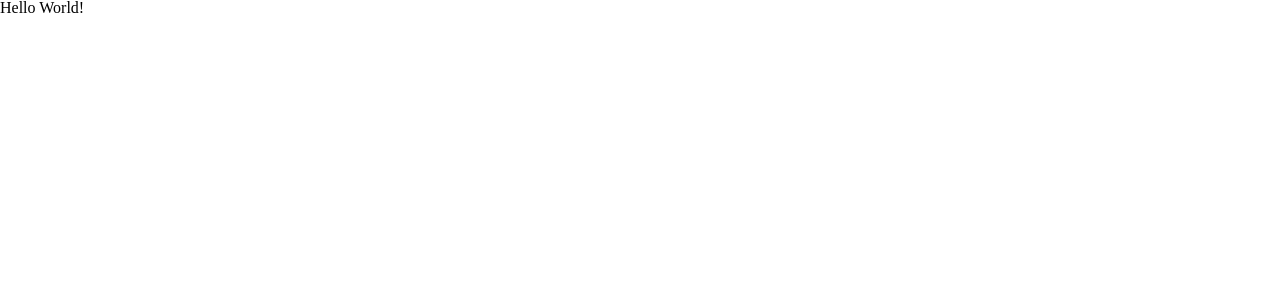
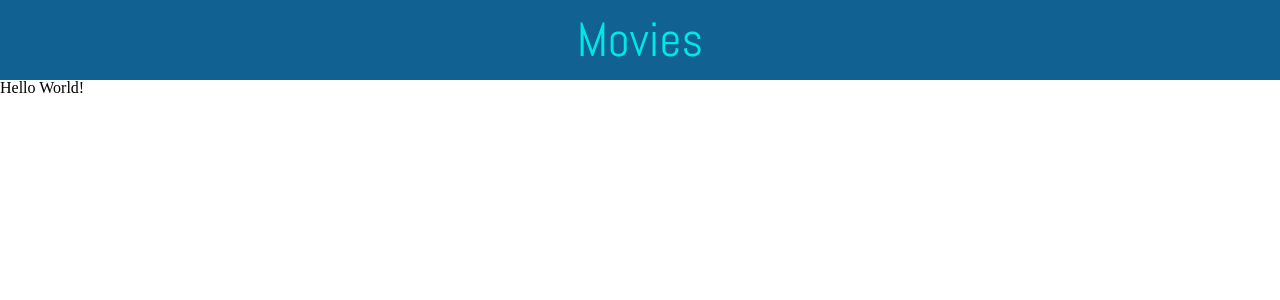
Before and after one commit to gabrieljony/challenge-cubos, a React (Create React App) app: page / in a window 1280 px wide. Shown: the top 300 px of the page. Built offline with nearby package versions, Linux system fonts and the light colour scheme.

Commit message:
Adicionado o Header, variáveis(color, font)

```diff
--- /dev/null
+++ b/src/components/Header.js
@@ -0,0 +1,25 @@
+import React from 'react';
+import styled from 'styled-components';
+import {color, font} from '../theme';
+
+export default function Header() {
+  return (
+    <Container>
+        <h1>Movies</h1>
+    </Container>
+  );
+}
+
+const Container = styled.div`
+  background-color: ${color.primary};
+  width: 100%;
+  height: 5em;
+  display: flex;
+  justify-content: center;
+  align-items: center;
+  h1 {
+    font-size: 3em;
+    color: ${color.secondary};
+    font-family: ${font.abel};
+  }
+`;
--- /dev/null
+++ b/src/components/index.js
@@ -0,0 +1,3 @@
+import Header from "./Header";
+
+export { Header };
--- a/src/index.js
+++ b/src/index.js
@@ -1,14 +1,15 @@
-import React from 'react';
+import React, { Fragment } from 'react';
 import ReactDOM from 'react-dom';
-import App from './App';
+import {App} from './pages';
 import * as serviceWorker from './serviceWorker';
-import { GlobalStyle } from "./theme";
+import { GlobalStyle, FontFamilies } from "./theme";
 
 ReactDOM.render(
-    <>
-        <App />
-        <GlobalStyle />
-    </>
+        <Fragment>
+            <App />
+            <GlobalStyle />
+            <FontFamilies />
+        </Fragment>
     , document.getElementById('root'));
 
 // If you want your app to work offline and load faster, you can change
--- a/src/App.js
+++ b/src/pages/App.js
@@ -1,10 +1,12 @@
 import React from 'react';
+import {Header} from '../components';
 
 function App() {
     return (
         <div>
+            <Header/>
             Hello World!
-    </div>
+        </div>
     );
 }
 
--- /dev/null
+++ b/src/pages/index.js
@@ -0,0 +1,3 @@
+import App from "./App";
+
+export { App };
--- a/src/theme/assets/global.js
+++ /dev/null
@@ -1,46 +0,0 @@
-import { createGlobalStyle } from "styled-components";
-
-export const GlobalStyle = createGlobalStyle`
-html, body, div, span, applet, object, iframe,
-h1, h2, h3, h4, h5, h6, p, blockquote, pre,
-a, abbr, acronym, address, big, cite, code,
-del, dfn, em, img, ins, kbd, q, s, samp,
-small, strike, strong, sub, sup, tt, var,
-b, u, i, center,
-dl, dt, dd, ol, ul, li,
-fieldset, form, label, legend,
-table, caption, tbody, tfoot, thead, tr, th, td,
-article, aside, canvas, details, embed,
-figure, figcaption, footer, header, hgroup,
-menu, nav, output, ruby, section, summary,
-time, mark, audio, video {
-	margin: 0;
-	padding: 0;
-	border: 0;
-	font-size: 100%;
-	font: inherit;
-	vertical-align: baseline;
-}
-article, aside, details, figcaption, figure,
-footer, header, hgroup, menu, nav, section {
-	display: block;
-}
-body {
-	line-height: 1;
-}
-ol, ul {
-	list-style: none;
-}
-blockquote, q {
-	quotes: none;
-}
-blockquote:before, blockquote:after,
-q:before, q:after {
-	content: '';
-	content: none;
-}
-table {
-	border-collapse: collapse;
-	border-spacing: 0;
-}
-`;
--- /dev/null
+++ b/src/theme/font-families.js
@@ -0,0 +1,7 @@
+import { createGlobalStyle } from "styled-components";
+
+const FontFamilies = createGlobalStyle`
+    @import url('https://fonts.googleapis.com/css?family=Abel|Lato&display=swap');
+`;
+
+export default FontFamilies;
--- /dev/null
+++ b/src/theme/global.js
@@ -0,0 +1,48 @@
+import { createGlobalStyle } from "styled-components";
+
+const GlobalStyle = createGlobalStyle`
+	html, body, div, span, applet, object, iframe,
+	h1, h2, h3, h4, h5, h6, p, blockquote, pre,
+	a, abbr, acronym, address, big, cite, code,
+	del, dfn, em, img, ins, kbd, q, s, samp,
+	small, strike, strong, sub, sup, tt, var,
+	b, u, i, center,
+	dl, dt, dd, ol, ul, li,
+	fieldset, form, label, legend,
+	table, caption, tbody, tfoot, thead, tr, th, td,
+	article, aside, canvas, details, embed,
+	figure, figcaption, footer, header, hgroup,
+	menu, nav, output, ruby, section, summary,
+	time, mark, audio, video {
+		margin: 0;
+		padding: 0;
+		border: 0;
+		font-size: 100%;
+		font: inherit;
+		vertical-align: baseline;
+	}
+	article, aside, details, figcaption, figure,
+	footer, header, hgroup, menu, nav, section {
+		display: block;
+	}
+	body {
+		line-height: 1;
+	}
+	ol, ul {
+		list-style: none;
+	}
+	blockquote, q {
+		quotes: none;
+	}
+	blockquote:before, blockquote:after,
+	q:before, q:after {
+		content: '';
+		content: none;
+	}
+	table {
+		border-collapse: collapse;
+		border-spacing: 0;
+	}
+`;
+
+export default GlobalStyle;
--- a/src/theme/index.js
+++ b/src/theme/index.js
@@ -1 +1,5 @@
-export { GlobalStyle } from "./assets/global";
+import GlobalStyle from "./global";
+import { color, font } from "./variable";
+import FontFamilies from "./font-families";
+
+export { FontFamilies, GlobalStyle, color, font };
--- /dev/null
+++ b/src/theme/variable.js
@@ -0,0 +1,15 @@
+// Application Colors
+export const color = {
+  primary:   "#116193",
+  secondary:  "#00E8E4",
+  tertiary:  "#116193",
+  gray:   "#EBEBEB",
+  black:  "#3d3d3d",
+  white:  "#ffffff"
+};
+
+// Application Fonts
+export const font = {
+  abel: "'Abel', sans-serif",
+  lato: "'Lato', sans-serif;"
+};
```
Also changed, not shown: public/manifest.json.
